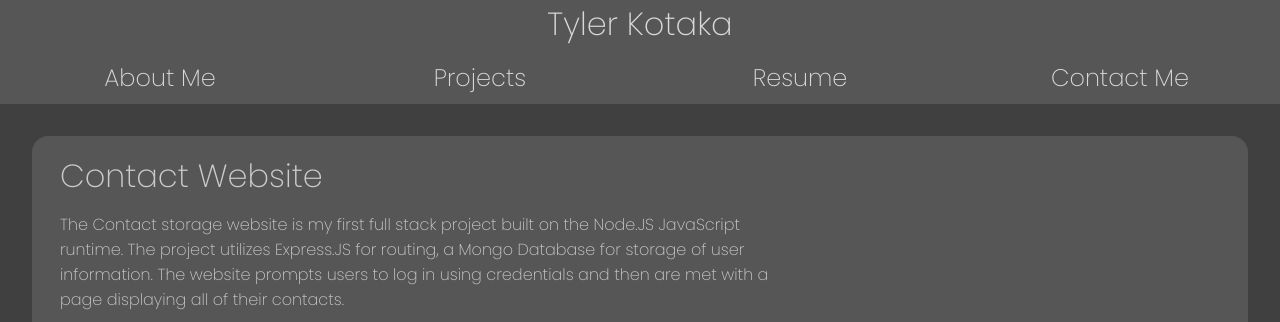
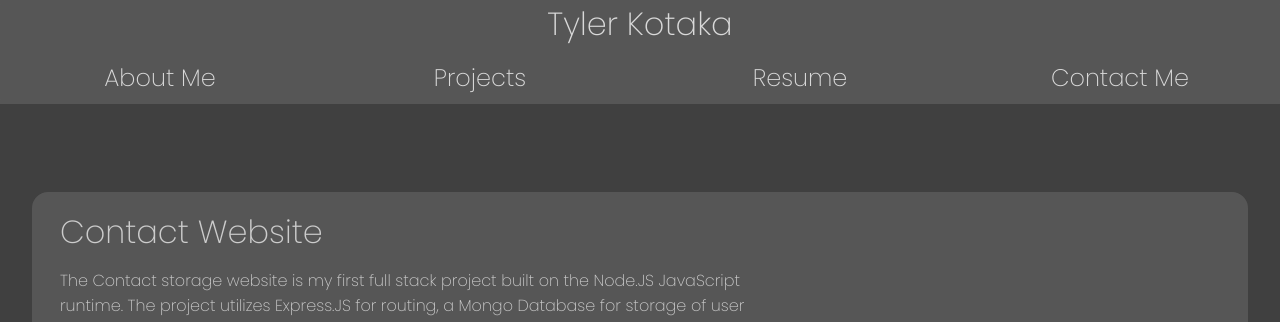
Before and after one commit to TKotaka45/Personal-Website, a Gatsby site: page /projects in a window 1280 px wide. Shown: the top 322 px of the page. Built offline with nearby package versions, Linux system fonts and the light colour scheme; Gatsby itself is replaced by a stand-in of ours.

Commit message:
Improved header and footer reliability

```diff
--- a/src/components/styles/contact.module.css
+++ b/src/components/styles/contact.module.css
@@ -1,5 +1,3 @@
-
-
 label {
     display:block;
 }
@@ -26,7 +24,7 @@ textarea {
     flex-grow:1;
     margin-left:auto;
     margin-right:auto;
-    margin-top: 5rem;
+    margin-top: 8rem;
     font-size: 3rem;
     font-weight:200;
     width: 70%;
--- a/src/components/styles/header.module.css
+++ b/src/components/styles/header.module.css
@@ -1,5 +1,5 @@
 .container {
-    position: sticky;
+    position: fixed;
     top: 0px;
     height: 6.5rem;
     width: 100%;
@@ -24,7 +24,7 @@
 }
 
 .containerUp {
-    position: sticky;
+    position: fixed;
     top: -3.25rem;
     width: 100%;
 
--- a/src/components/styles/home.module.css
+++ b/src/components/styles/home.module.css
@@ -1,9 +1,10 @@
 .information {
-    margin: 2rem 2rem;
+    margin: 10rem 2rem;
     display:flex;
     flex-direction: column;
     gap: 3rem;
     z-index:1;
+    overflow:hidden;
 }
 
 #introduction {
--- a/src/components/styles/projects.module.css
+++ b/src/components/styles/projects.module.css
@@ -1,11 +1,14 @@
-
 p {
     margin-top:.25rem;
 }
 
 #holder {
-    min-height: 100%;
+    display:flex;
+    flex-direction: column;
+    min-height: 100vh;
     position:relative;
+    margin-top:10rem;
+    overflow:hidden;
 }
 
 .project {
--- a/src/components/styles/resume.module.css
+++ b/src/components/styles/resume.module.css
@@ -1,6 +1,6 @@
 #image {
     display:block;
-    margin: 5rem auto;
+    margin: 10rem auto;
     width:60rem;
 }
 
--- a/src/pages/contact.js
+++ b/src/pages/contact.js
@@ -9,7 +9,6 @@ function Contact() {
     return (
         <>
             <Header />
-
             <div style={{ minHeight: '100vh', display: 'flex', flexDirection: 'column', overflow: 'hidden' }}>
 
                 <main id={styles.contactForm}>
--- a/src/pages/index.js
+++ b/src/pages/index.js
@@ -7,11 +7,10 @@ import * as home from '../components/styles/home.module.css'
 
 const Home = () => {
     return (
-        <body>
+        <>
             <Header />
             <Background />
             <div className={home.information}>
-
                 <div id={home.introduction} className={home.aboutMe}>
                     <p>
                         My name is Tyler Kotaka, I am a recent gratuate from Ohio State University. I graduated December 2022 with a Bachelor of Science in Mathematics with a theoretical specialization. I am currently seeking a junior position in web development. I am currently working on multiple independent web development projects using different tech stacks to expand my experience and understanding of full stack development.
@@ -35,7 +34,7 @@ const Home = () => {
                 </div>
             </div>
             <Footer />
-        </body>
+        </>
     )
 }
 
--- a/src/pages/projects.js
+++ b/src/pages/projects.js
@@ -11,7 +11,7 @@ import awsIcon from '../../static/awsIcon.png'
 
 const projectsPage = () => {
     return (
-        <div>
+        <>
             <div id={projects.holder}>
                 <Header />
                 <div className={projects.information}>
@@ -68,7 +68,8 @@ const projectsPage = () => {
                 </div>
                 <Footer />
             </div>
-        </div>
+
+        </>
     )
 }
 
--- a/src/pages/resume.js
+++ b/src/pages/resume.js
@@ -9,12 +9,12 @@ import * as resume from '../components/styles/resume.module.css'
 
 function Resume() {
     return (
-        <body>
+        <>
             <Header />
             <img id={resume.image} src={resumeImg} alt="An Image of my resume, click to open PDF in new window"></img>
+            <Footer />
 
-            <Footer />
-        </body>
+        </>
     )
 
 }
```
Lines whose indentation alone changed are shown as unchanged.
